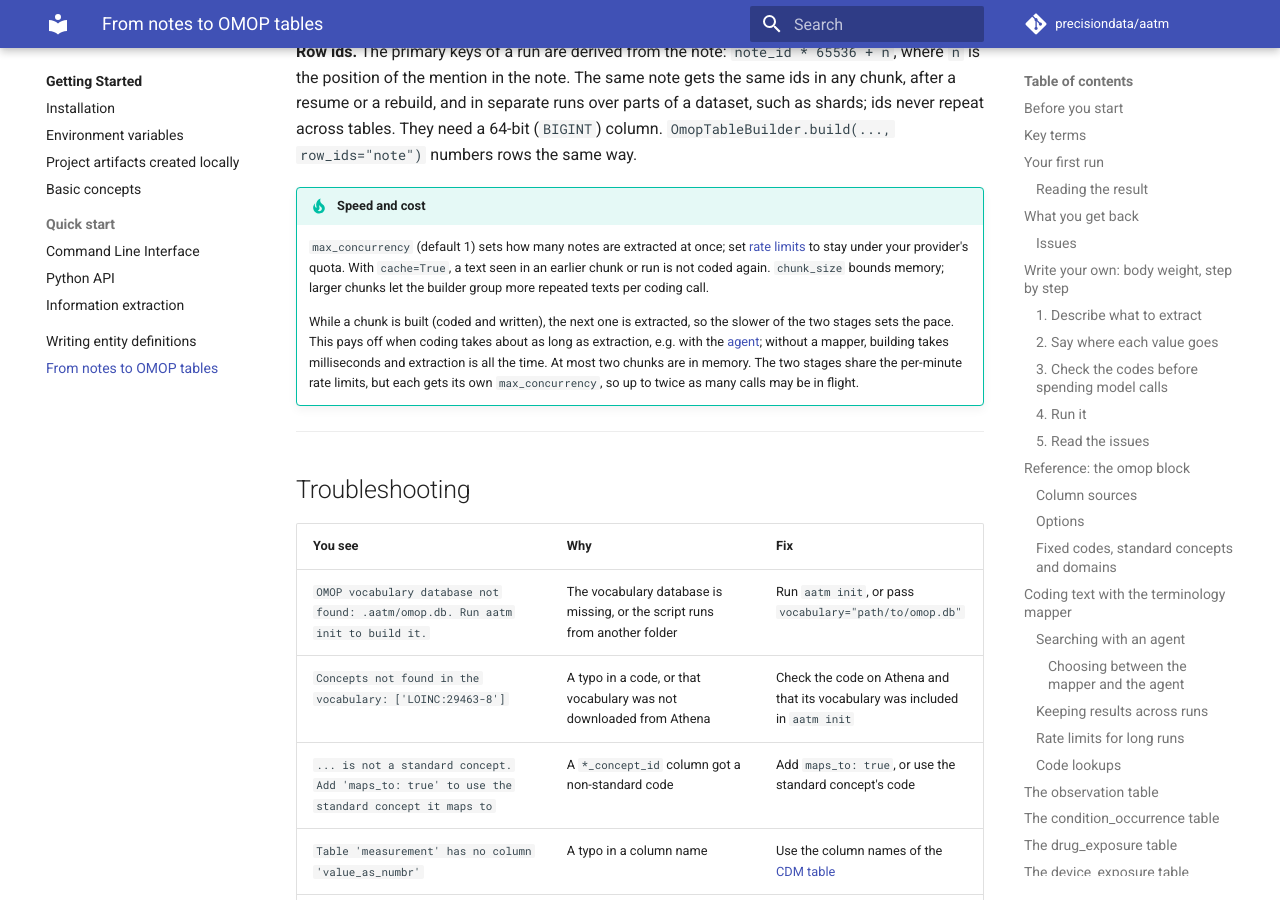
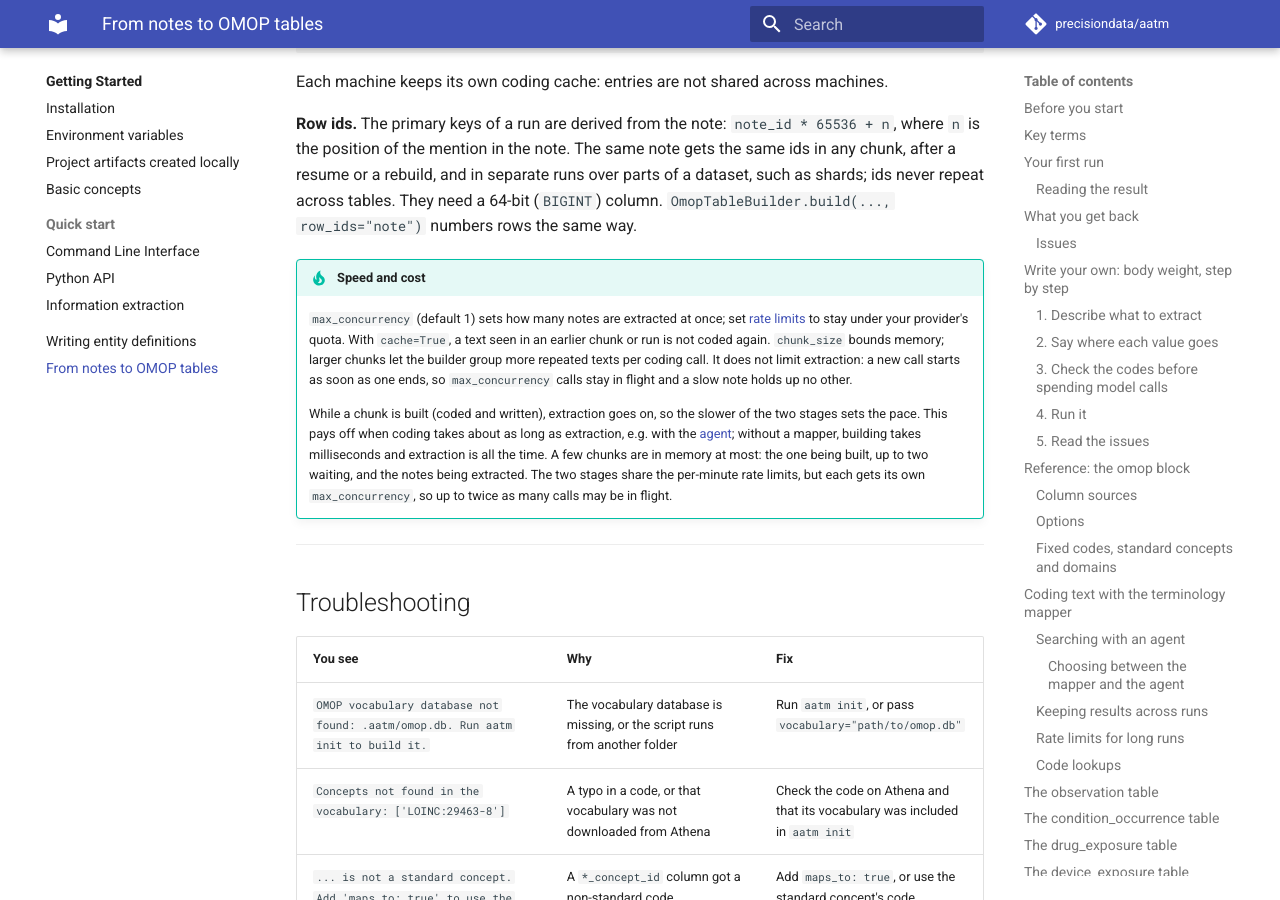
Before and after one commit to precisiondata/aatm, an MkDocs documentation site: the page built from docs/getting-started/omop_tables.md, in a window 1280 px wide and 900 px high, scrolled down 29764 px. Built offline with MkDocs 1.6.1 and Material for MkDocs 9.7.7, drawn with Linux system fonts in a browser that asks for light colours; comment, search, counter and statistics services are not loaded; the version menu is left out; some of the changed text lies outside the part shown.

Commit message:
docs: extraction keeps max_concurrency calls in flight, whatever the chunk size
Co-Authored-By: Claude Opus 5.5 <noreply@anthropic.com>

```diff
--- a/docs/getting-started/omop_tables.md
+++ b/docs/getting-started/omop_tables.md
@@ -1088,7 +1088,8 @@ DuckDB, Polars and Spark read the folders directly, e.g.
 
 **Resuming.** Run the same call again. Notes already built are skipped; notes extracted
 but not yet written are built from their stored extraction result, without another
-model call. A note that fails (an API error once retries are spent, a result that
+model call. Each extraction result is stored as soon as it comes back, so a run that
+stops loses none of the calls it paid for. A note that fails (an API error once retries are spent, a result that
 cannot be built) is recorded with its error and the run goes on; the next run tries it
 again, up to `max_attempts` times in all (3 by default).
 
@@ -1169,8 +1170,8 @@ independently.
 !!! note "When sharding helps"
     With a hosted API, a single process is not the limit: it spends its time waiting
     for the model, and the provider's rate limit applies to all processes together.
-    Raise `max_concurrency` and the rate limits instead, with a `chunk_size` several
-    times `max_concurrency`. Shard on one machine when a single process is busy (a
+    Raise `max_concurrency` and the rate limits instead: one process keeps that many
+    calls in flight all the time, whatever the `chunk_size`. Shard on one machine when a single process is busy (a
     fast or local model, local embedding retrieval), or to spread a run over several
     machines or cluster jobs. See the
     [sharding benchmark](https://github.com/precisiondata/aatm/tree/main/benchmarks/sharding).
@@ -1255,14 +1256,17 @@ column. `OmopTableBuilder.build(..., row_ids="note")` numbers rows the same way.
     [rate limits](#rate-limits-for-long-runs) to stay under your provider's quota.
     With `cache=True`, a text seen in an earlier chunk or run is not coded again.
     `chunk_size` bounds memory; larger chunks let the builder group more repeated
-    texts per coding call.
+    texts per coding call. It does not limit extraction: a new call starts as soon as
+    one ends, so `max_concurrency` calls stay in flight and a slow note holds up no
+    other.
 
-    While a chunk is built (coded and written), the next one is extracted, so the
-    slower of the two stages sets the pace. This pays off when coding takes about as
-    long as extraction, e.g. with the [agent](#searching-with-an-agent); without a
-    mapper, building takes milliseconds and extraction is all the time. At most two
-    chunks are in memory. The two stages share the per-minute rate limits, but each
-    gets its own `max_concurrency`, so up to twice as many calls may be in flight.
+    While a chunk is built (coded and written), extraction goes on, so the slower of
+    the two stages sets the pace. This pays off when coding takes about as long as
+    extraction, e.g. with the [agent](#searching-with-an-agent); without a mapper,
+    building takes milliseconds and extraction is all the time. A few chunks are in
+    memory at most: the one being built, up to two waiting, and the notes being
+    extracted. The two stages share the per-minute rate limits, but each gets its own
+    `max_concurrency`, so up to twice as many calls may be in flight.
 
 ---
 
```
Also changed, not shown: 2 other files.
